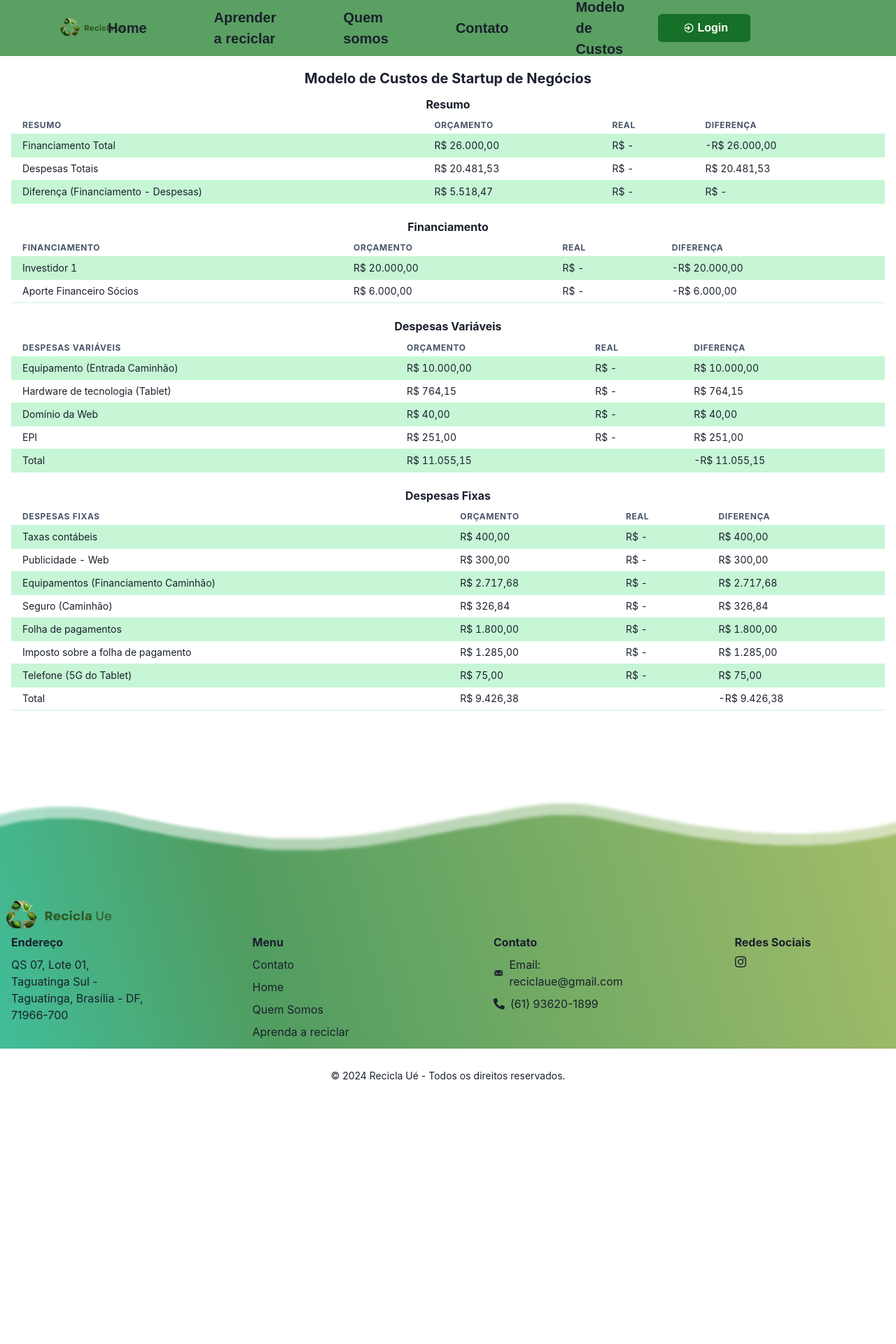
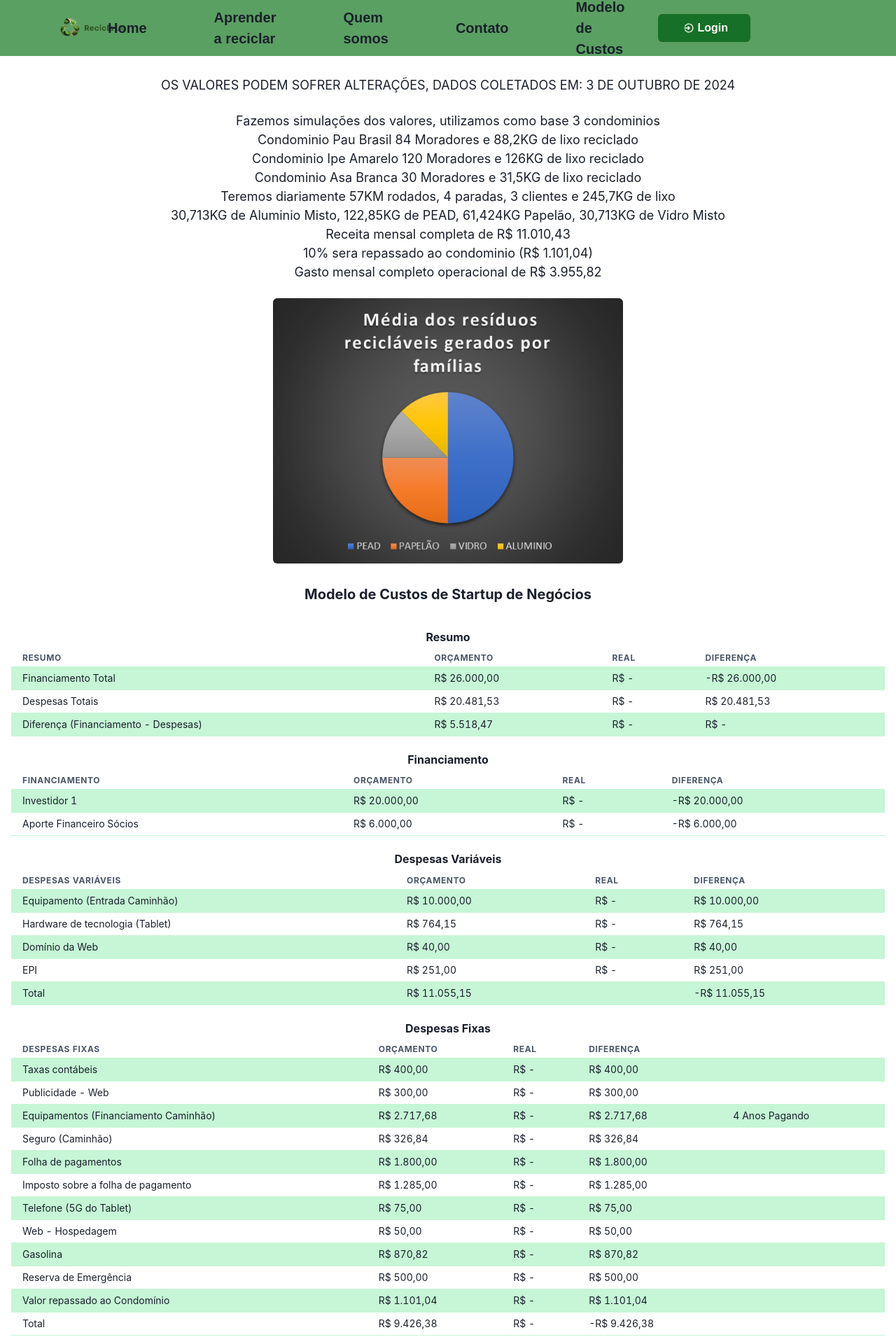
Before and after one commit to Amaxwel1/reciclaue, a React (Vite) app in the folder Frontend/: page /Tabelaprecos in a window 1280 px wide. Shown: the top 1920 px of the page at 70% size. Before the commit the page ends 1559 px from the top, so only its background shows below. Built offline with nearby package versions, Linux system fonts and the light colour scheme; a web font is replaced by a local one.

Commit message:
add alteracoes no custo

```diff
--- a/Frontend/src/assets/images.jsx
+++ b/Frontend/src/assets/images.jsx
@@ -24,6 +24,7 @@ import meninaVoadora from "../assets/images/meninaVoadora.png";
 import hero2 from "../assets/images/Hero2.png";
 import logo7 from "../assets/images/logo7.png";
 import lixeiras from "../assets/images/lixeiras.png";
+import grafico2 from "../assets/images/grafico2.png";
 
 const images = {
   bg,
@@ -52,6 +53,7 @@ const images = {
   hero2,
   logo7,
   lixeiras,
+  grafico2,
 };
 
 export default images;
--- a/Frontend/src/pages/Tabelaprecos/index.jsx
+++ b/Frontend/src/pages/Tabelaprecos/index.jsx
@@ -1,5 +1,6 @@
 import Layout from "../../Components/Layout";
-import { Box, Flex, Text, Heading, Table, Thead, Tbody, Tr, Th, Td } from "@chakra-ui/react";
+import { Box, Flex, Text, Heading, Table, Thead, Tbody, Tr, Th, Td, Image } from "@chakra-ui/react";
+import images from "../../assets/images.jsx";
 
 const TabelaPrecos = () => {
   return (
@@ -9,9 +10,9 @@ const TabelaPrecos = () => {
         align="center"
         justify="center"
         padding={8}
-        maxW="1300px" // Limita a largura máxima da seção principal
+        maxW="1300px"
         mx="auto"
-        px={4} // Espaçamento nas laterais
+        px={4}
       >
         {/* Seção de Texto */}
         <Box textAlign="center" width="100%" mb={8}>
@@ -24,12 +25,43 @@ const TabelaPrecos = () => {
             </Text>
           </Heading>
 
+          {/* Textos de apresentação */}
+          <br></br>
+          <Text fontSize="lg"> OS VALORES PODEM SOFRER ALTERAÇÕES, DADOS COLETADOS EM: 3 DE OUTUBRO DE 2024 </Text><br></br>
+          <Text fontSize="lg"> Fazemos simulações dos valores, utilizamos como base 3 condominios </Text>
+          <Text fontSize="lg"> Condominio Pau Brasil 84 Moradores e 88,2KG de lixo reciclado </Text>
+          <Text fontSize="lg"> Condominio Ipe Amarelo 120 Moradores e 126KG de lixo reciclado </Text>
+          <Text fontSize="lg"> Condominio Asa Branca 30 Moradores e 31,5KG de lixo reciclado </Text>
+          <Text fontSize="lg"> Teremos diariamente 57KM rodados, 4 paradas, 3 clientes e 245,7KG de lixo </Text>
+          <Text fontSize="lg"> 30,713KG de Aluminio Misto, 122,85KG de PEAD, 61,424KG Papelão, 30,713KG de Vidro Misto </Text>
+          <Text fontSize="lg"> Receita mensal completa de R$ 11.010,43 </Text>
+          <Text fontSize="lg"> 10% sera repassado ao condominio (R$ 1.101,04)</Text>
+          <Text fontSize="lg"> Gasto mensal completo operacional de R$ 3.955,82</Text>
+          <Text fontSize="lg"> </Text>
+          <Text fontSize="lg"> </Text>
+          <Text fontSize="lg"> </Text>
+          <Text fontSize="lg"> </Text>
+          <Text fontSize="lg"> </Text>
+          <Text fontSize="lg"> </Text>
+          <br></br>
+
+          {/* Adicionando a imagem 'grafico' */}
+          <Image
+            src={images.grafico2}
+            alt="Gráfico"
+            maxW="500px"
+            mx="auto"
+            mb={4}
+            borderRadius="md"
+          />
+
           {/* Modelo de Custos */}
           <Box mt={8} mb={4}>
             <Heading as="h3" size="md">
               Modelo de Custos de Startup de Negócios
             </Heading>
           </Box>
+          <br></br>
 
           {/* Resumo */}
           <Box maxW="100%" mx="auto" mb={6}>
@@ -160,48 +192,84 @@ const TabelaPrecos = () => {
                   <Td>R$ 400,00</Td>
                   <Td>R$ -</Td>
                   <Td>R$ 400,00</Td>
+                  <Td></Td>
                 </Tr>
                 <Tr>
                   <Td>Publicidade - Web</Td>
                   <Td>R$ 300,00</Td>
                   <Td>R$ -</Td>
                   <Td>R$ 300,00</Td>
+                  <Td></Td>
                 </Tr>
                 <Tr>
                   <Td>Equipamentos (Financiamento Caminhão)</Td>
                   <Td>R$ 2.717,68</Td>
                   <Td>R$ -</Td>
                   <Td>R$ 2.717,68</Td>
+                  <Td>4 Anos Pagando</Td>
                 </Tr>
                 <Tr>
                   <Td>Seguro (Caminhão)</Td>
                   <Td>R$ 326,84</Td>
                   <Td>R$ -</Td>
                   <Td>R$ 326,84</Td>
+                  <Td></Td>
                 </Tr>
                 <Tr>
                   <Td>Folha de pagamentos</Td>
                   <Td>R$ 1.800,00</Td>
                   <Td>R$ -</Td>
                   <Td>R$ 1.800,00</Td>
+                  <Td></Td>
                 </Tr>
                 <Tr>
                   <Td>Imposto sobre a folha de pagamento</Td>
                   <Td>R$ 1.285,00</Td>
                   <Td>R$ -</Td>
                   <Td>R$ 1.285,00</Td>
+                  <Td></Td>
                 </Tr>
                 <Tr>
                   <Td>Telefone (5G do Tablet)</Td>
                   <Td>R$ 75,00</Td>
                   <Td>R$ -</Td>
                   <Td>R$ 75,00</Td>
+                  <Td></Td>
+                </Tr>
+                <Tr>
+                  <Td>Web - Hospedagem</Td>
+                  <Td>R$ 50,00</Td>
+                  <Td>R$ -</Td>
+                  <Td>R$ 50,00</Td>
+                  <Td></Td>
+                </Tr>
+                <Tr>
+                  <Td>Gasolina</Td>
+                  <Td>R$ 870,82</Td>
+                  <Td>R$ -</Td>
+                  <Td>R$ 870,82</Td>
+                  <Td></Td>
+                </Tr>
+                <Tr>
+                  <Td>Reserva de Emergência</Td>
+                  <Td>R$ 500,00</Td>
+                  <Td>R$ -</Td>
+                  <Td>R$ 500,00</Td>
+                  <Td></Td>
+                </Tr>
+                <Tr>
+                  <Td>Valor repassado ao Condomínio</Td>
+                  <Td>R$ 1.101,04</Td>
+                  <Td>R$ -</Td>
+                  <Td>R$ 1.101,04</Td>
+                  <Td></Td>
                 </Tr>
                 <Tr>
                   <Td>Total</Td>
                   <Td>R$ 9.426,38</Td>
+                  <Td>R$ -</Td>
+                  <Td>-R$ 9.426,38</Td>
                   <Td></Td>
-                  <Td>-R$ 9.426,38</Td>
                 </Tr>
               </Tbody>
             </Table>
```
Also changed, not shown: Frontend/src/assets/images/grafico2.png (added).
